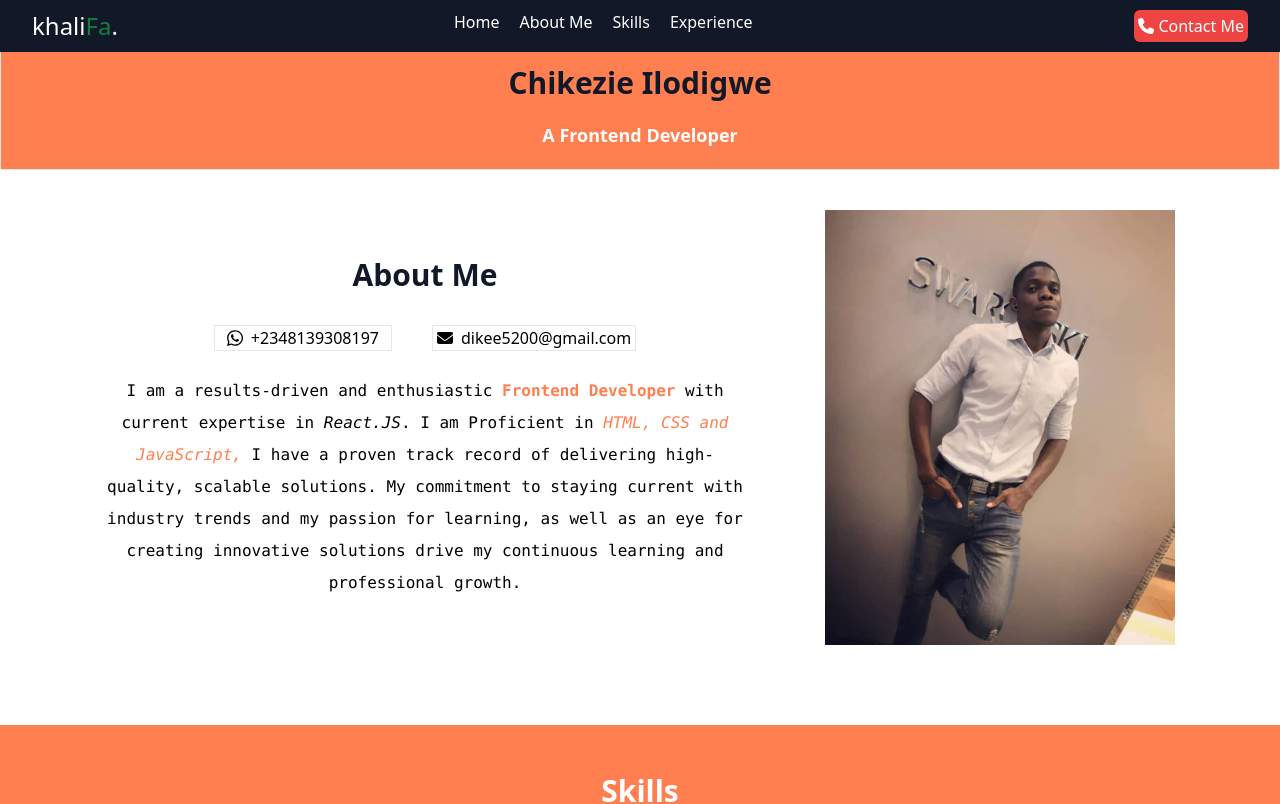
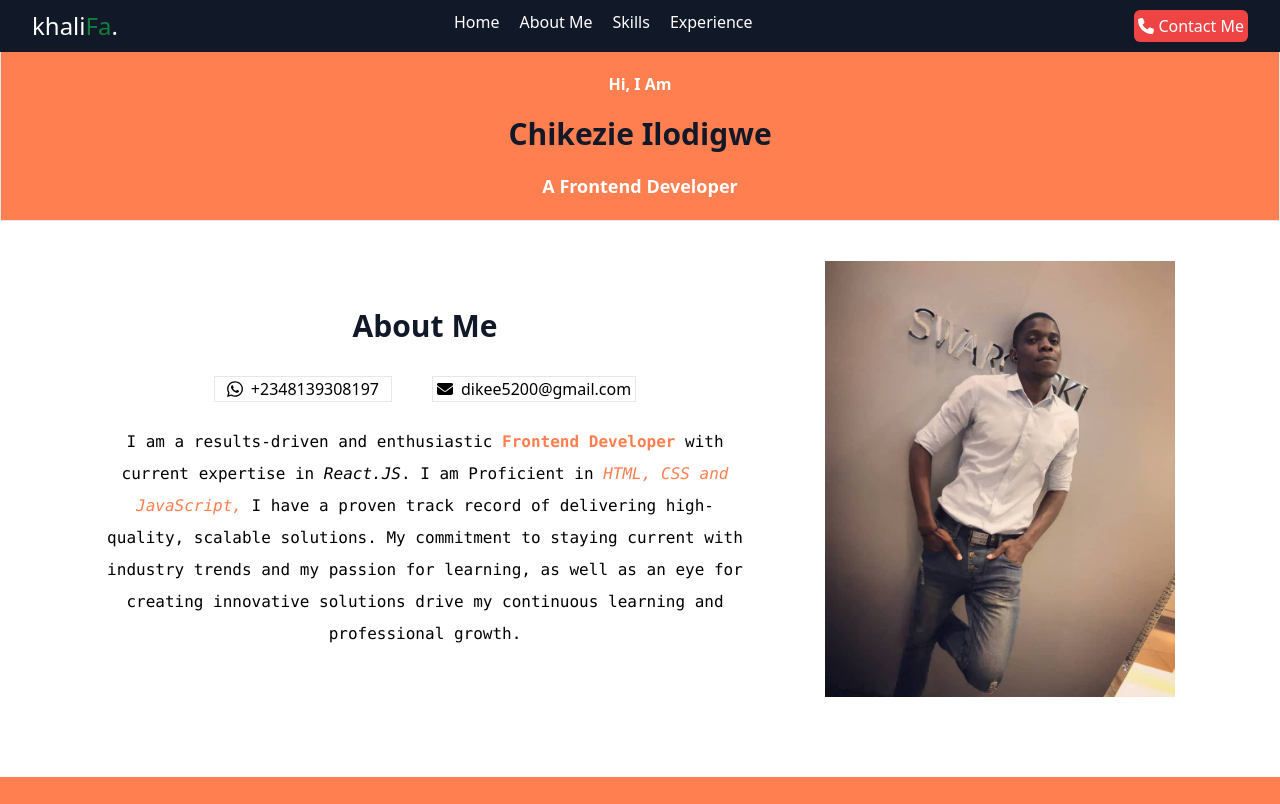
Before and after one commit to Khalifa-pendrops/Portfolio-with-Tailwind, a React (Vite) app: page / in a window 1280 px wide. Shown: the top 804 px of the page. Built offline with nearby package versions, Linux system fonts and the light colour scheme.

Commit message:
very last commit

```diff
--- a/src/Components/Navbar.jsx
+++ b/src/Components/Navbar.jsx
@@ -78,7 +78,7 @@ export default function Navbar() {
             </a>
           </button>
         </nav>
-        <div className="text-white border bg-[coral] mt-[rem] pt-5 pb-5 text-3xl flex flex-col items-center gap-5 font-bold">
+        <div className="text-white border bg-[coral] mt-[3.2rem] pt-5 pb-5 text-3xl flex flex-col items-center gap-5 font-bold">
           <h5 className="text-base">Hi, I Am</h5>
           <h1 className="animate-pulse text-gray-900 font-extrabold">
             Chikezie Ilodigwe
```
